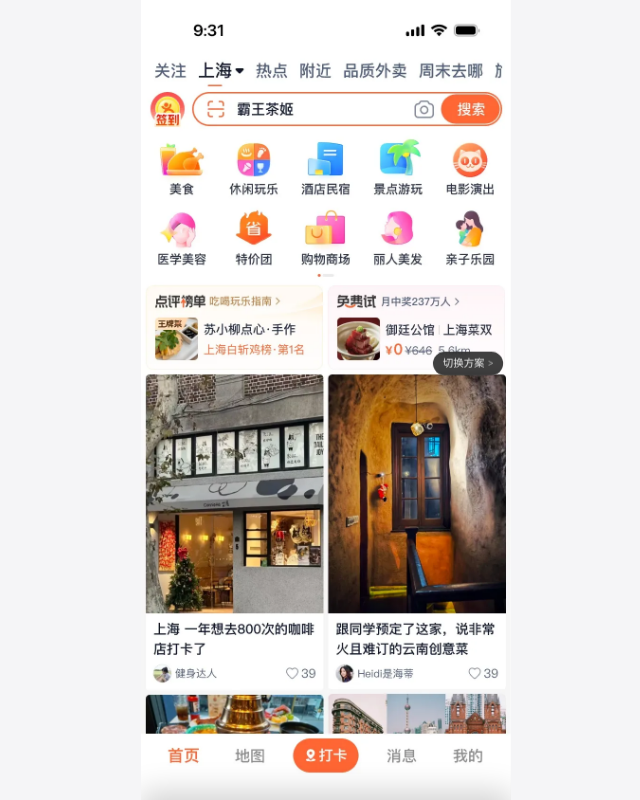
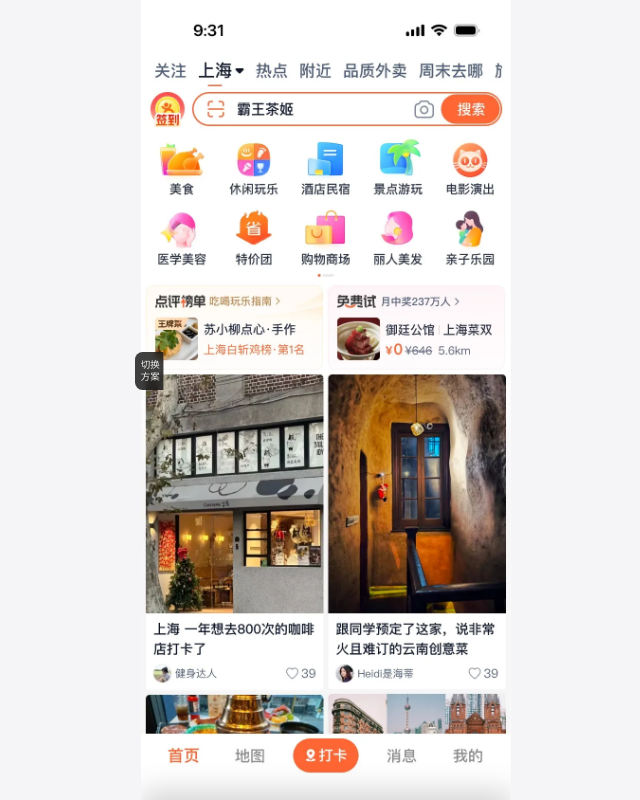
Before and after one commit to misqo67/---, a React (Vite) app: page / in a window 1280 px wide. Shown: the whole page, without its empty margins (314-954 px from the left). Built offline with nearby package versions, Linux system fonts and the light colour scheme.

Commit message:
切换组件移至屏幕左缘外露，「切换/方案」两行竖排

```diff
--- a/src/pages/Index.jsx
+++ b/src/pages/Index.jsx
@@ -171,7 +171,7 @@
         }
       `}</style>
       {/* 手机屏幕（自适应不同屏幕尺寸，无外壳描边与圆角） */}
-      <div style={{ width: SCREEN_W * scale, height: SCREEN_H * scale }}>
+      <div className="relative" style={{ width: SCREEN_W * scale, height: SCREEN_H * scale }}>
         <div
           className="relative overflow-hidden bg-white"
           style={{
@@ -353,12 +353,17 @@
               />
             )}
 
-            {/* ===== 悬浮方案切换气泡 ===== */}
-            <div className="absolute z-50 flex flex-col items-end" style={{ right: 8, top: "44%" }}>
+          </div>
+
+        {/* ===== 悬浮方案切换（屏幕左缘，外露一小部分）===== */}
+            <div
+              className="absolute z-50"
+              style={{ left: -7 * scale, top: "44%", transform: `scale(${scale})`, transformOrigin: "top left" }}
+            >
               {bubbleOpen && (
                 <div
-                  className="mb-1.5 flex flex-col overflow-hidden"
-                  style={{ borderRadius: 12, background: "rgba(17, 17, 17, 0.8)", backdropFilter: "blur(4px)" }}
+                  className="absolute flex flex-col overflow-hidden"
+                  style={{ left: "calc(100% + 6px)", top: 0, borderRadius: 12, background: "rgba(17, 17, 17, 0.8)", backdropFilter: "blur(4px)" }}
                 >
                   {SCHEMES.map((s, i) => (
                     <button
@@ -382,21 +387,22 @@
               )}
               <button
                 onClick={() => setBubbleOpen((v) => !v)}
-                className="flex items-center active:opacity-80"
+                className="block text-center active:opacity-80"
                 style={{
-                  borderRadius: 14,
-                  padding: "4px 10px",
-                  fontSize: 11,
+                  borderRadius: "8px 0 0 8px",
+                  padding: "7px 4px 7px 6px",
+                  fontSize: 10,
+                  lineHeight: "13px",
                   color: "rgba(255,255,255,0.9)",
                   background: "rgba(17, 17, 17, 0.8)",
                   backdropFilter: "blur(4px)",
                 }}
               >
-                切换方案
-                <span style={{ marginLeft: 3, fontSize: 10, color: "rgba(255,255,255,0.55)" }}>{bubbleOpen ? "<" : ">"}</span>
+                切换
+                <br />
+                方案
               </button>
             </div>
-          </div>
         </div>
       </div>
   );
```
